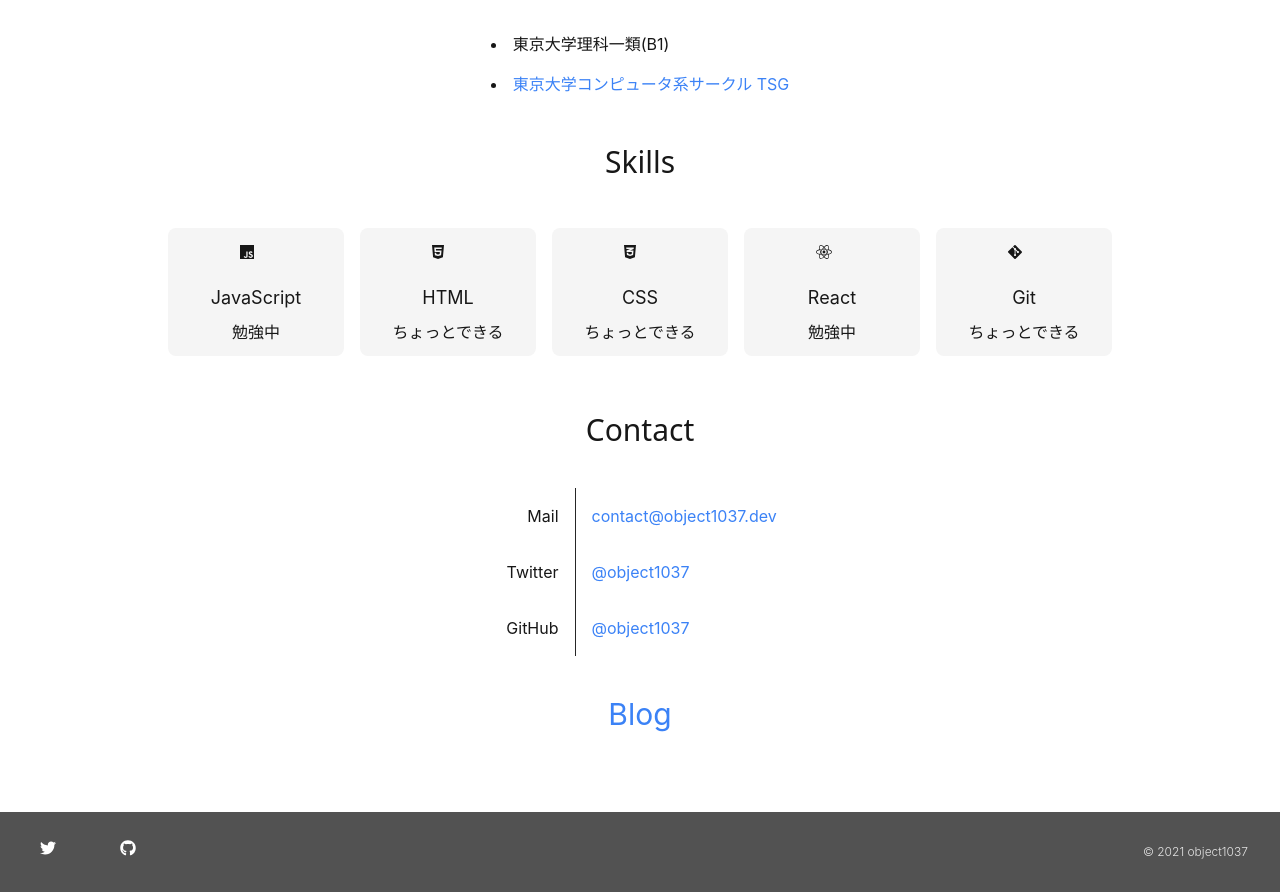
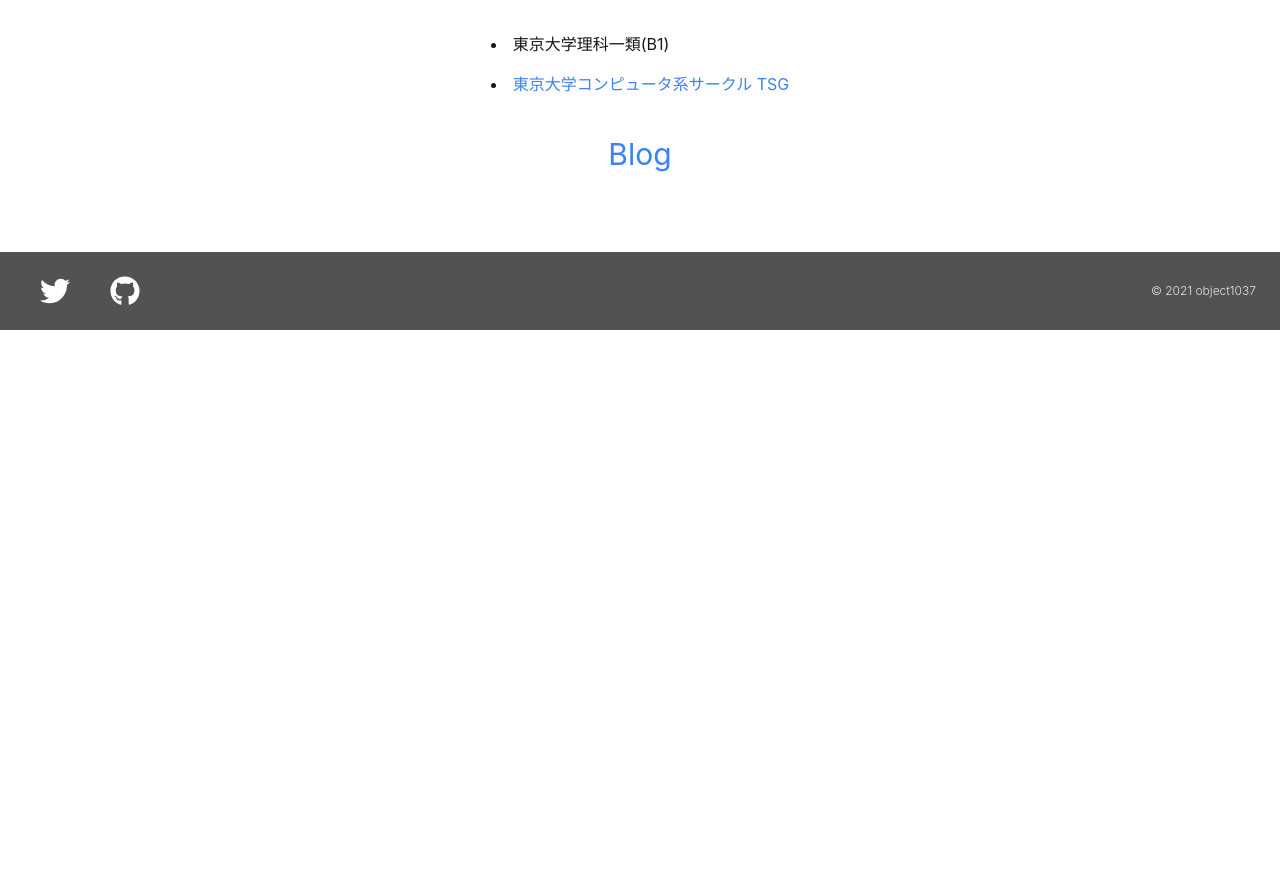
Before and after one commit to object1037/homepage, a Next.js app: page / in a window 1280 px wide. Shown: the part 780-1672 px from the top of the page. After the commit the page ends 1110 px from the top, so only its background shows below. Built offline with nearby package versions, Linux system fonts and the light colour scheme.

Commit message:
make it simple

```diff
--- a/components/footer.tsx
+++ b/components/footer.tsx
@@ -1,11 +1,18 @@
 import IconLink from './icon-link'
+import { FaTwitter, FaGithub } from 'react-icons/fa'
 
 export default function Footer() {
   return (
-  <footer className="flex flex-row items-center pl-4 bg-gray-600 dark:bg-gray-800 relative w-screen">
-    <IconLink icon="twitter" link="https://twitter.com/object1037" />
-    <IconLink icon="github" link="https://github.com/object1037" />
-    <div className="absolute right-8 text-gray-200 font-light text-xs">&copy; 2021 object1037</div>
+  <footer className="flex flex-row items-center justify-between bg-gray-600 dark:bg-gray-800 py-2 px-6">
+    <div className="flex flex-row space-x-2">
+      <IconLink label="Twitterのリンク" link="https://twitter.com/object1037" >
+        <FaTwitter />
+      </IconLink>
+      <IconLink label="GitHubのリンク" link="https://github.com/object1037" >
+        <FaGithub />
+      </IconLink>
+    </div>
+    <div className="text-gray-200 font-light text-xs">&copy; 2021 object1037</div>
   </footer>
   )
 }
--- a/components/icon-link.tsx
+++ b/components/icon-link.tsx
@@ -1,17 +1,18 @@
-import { IconName } from '@fortawesome/fontawesome-common-types'
-import { FontAwesomeIcon } from '@fortawesome/react-fontawesome'
 import Link from 'next/link'
 
-interface accountIcon {
-  icon: IconName
-  link: string
-}
-
-export default function IconLink(account: accountIcon) {
+export default function IconLink({
+  link,
+  label,
+  children,
+}: {
+  link: string,
+  label: string,
+  children: React.ReactNode,
+}) {
   return (
-    <Link href={account.link}>
-      <a target="_blank" rel="noopener noreferrer" aria-label={account.icon} className="p-6 text-white hover:text-gray-400 transition">
-        <p className="w-8 h-8"><FontAwesomeIcon icon={['fab', account.icon]} /></p>
+    <Link href={link}>
+      <a target="_blank" rel="noopener noreferrer" aria-label={label} className="p-4 text-white hover:text-gray-400 transition">
+        <p className="text-3xl">{children}</p>
       </a>
     </Link>
   )
--- a/components/skill-card.tsx
+++ /dev/null
@@ -1,18 +0,0 @@
-import { IconName } from '@fortawesome/fontawesome-common-types'
-import { FontAwesomeIcon } from '@fortawesome/react-fontawesome'
-
-interface skill {
-  name: string;
-  icon: IconName;
-  description: string;
-}
-
-export default function SkillCard(skill: skill) {
-  return (
-    <div className="flex flex-col flex-shrink-0 w-44 p-3 m-2 bg-gray-100 dark:bg-gray-800 rounded-lg">
-      <div className="w-8 h-8 mx-auto"><FontAwesomeIcon icon={['fab', skill.icon]} /></div>
-      <h2 className="mx-auto text-lg mt-3 mb-2">{skill.name}</h2>
-      <span className="mx-auto text-base">{skill.description}</span>
-    </div>
-  )
-}
--- a/pages/_app.tsx
+++ b/pages/_app.tsx
@@ -1,9 +1,5 @@
 import '../styles/globals.css'
-import { library } from '@fortawesome/fontawesome-svg-core'
-import { fab } from '@fortawesome/free-brands-svg-icons'
 import type { AppProps } from 'next/app'
-
-library.add(fab)
 
 function App({ Component, pageProps }: AppProps) {
   return <Component {...pageProps} />
--- a/pages/index.tsx
+++ b/pages/index.tsx
@@ -2,7 +2,6 @@ import Head from 'next/head'
 import Header from '../components/header'
 import Footer from '../components/footer'
 import Section from '../components/section'
-import SkillCard from '../components/skill-card'
 import ELink from '../components/external-link'
 import List from '../components/list'
 
@@ -10,7 +9,6 @@ const likes = [
   "フロントエンド",
   <ELink key="ぽこピー" url="https://www.youtube.com/channel/UC1EB8moGYdkoZQfWHjh7Ivw">ぽこピー</ELink>,
 ]
-
 const affiliations = [
   "東京大学理科一類(B1)",
   <ELink key="TSG" url="https://tsg.ne.jp/">東京大学コンピュータ系サークル TSG</ELink>,
@@ -50,35 +48,6 @@ export default function Home() {
         <Section title="Affiliation">
           <List listArr={affiliations} />
         </Section>
-        <Section title="Skills">
-          <div className="flex flex-row justify-center flex-wrap">
-            <SkillCard name="JavaScript" description="勉強中" icon="js" />
-            <SkillCard name="HTML" description="ちょっとできる" icon="html5" />
-            <SkillCard name="CSS" description="ちょっとできる" icon="css3-alt" />
-            <SkillCard name="React" description="勉強中" icon="react" />
-            <SkillCard name="Git" description="ちょっとできる" icon="git-alt" />
-          </div>
-        </Section>
-        <Section title="Contact">
-          <div className="grid grid-cols-7 divide-gray-800 dark:divide-gray-300 divide-x mx-auto">
-            <div className="col-span-2">
-              <div className="text-right p-4">Mail</div>
-              <div className="text-right p-4">Twitter</div>
-              <div className="text-right p-4">GitHub</div>
-            </div>
-            <div className="col-span-5">
-              <div className="text-left p-4">
-                <ELink url="mailto:contact@object1037.dev">contact@object1037.dev</ELink>
-              </div>
-              <div className="text-left p-4">
-                <ELink url="https://twitter.com/object1037">@object1037</ELink>
-              </div>
-              <div className="text-left p-4">
-                <ELink url="https://github.com/object1037">@object1037</ELink>
-              </div>
-            </div>
-          </div>
-        </Section>
         <ELink url="https://blog.object1037.dev" className="text-3xl">Blog</ELink>
       </main>
       <Footer />
```
Also changed, not shown: package.json (+2 -5 lines), 1 other file (tests, documents, lock files or other folders).
